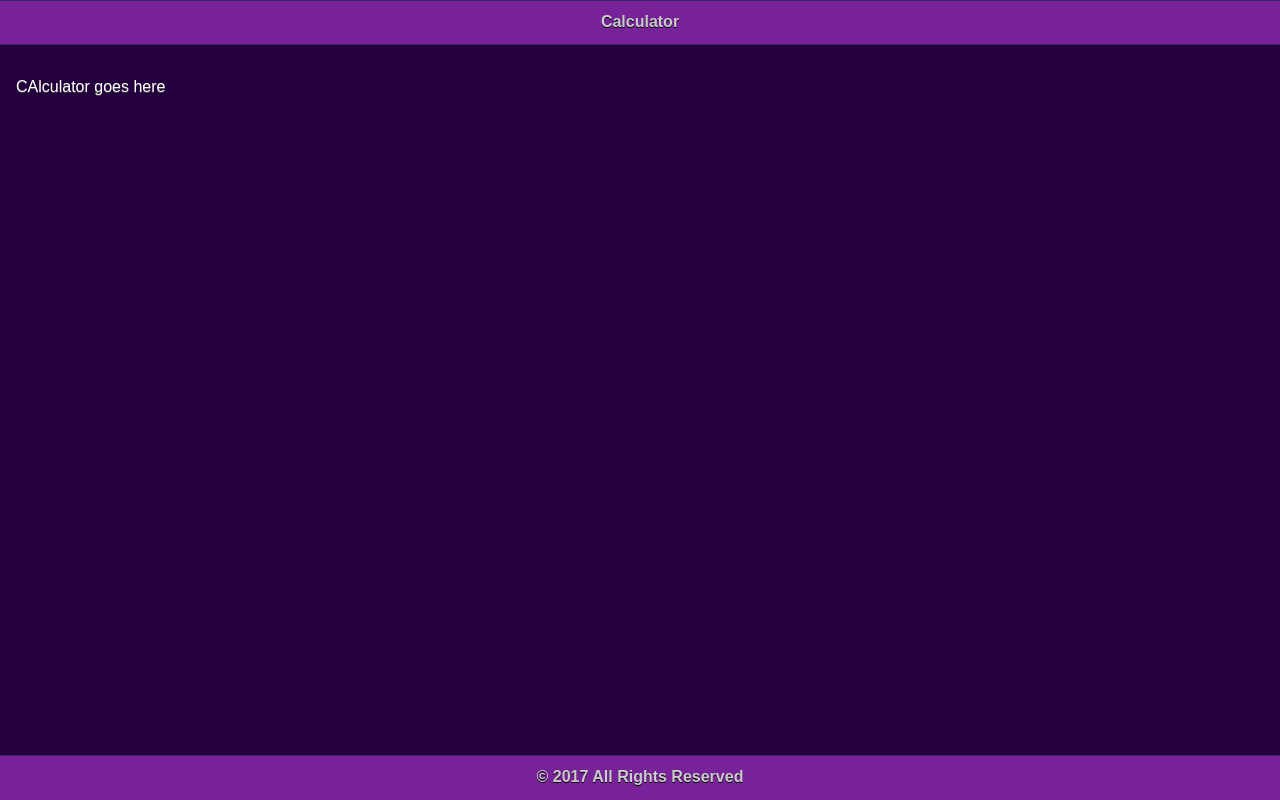
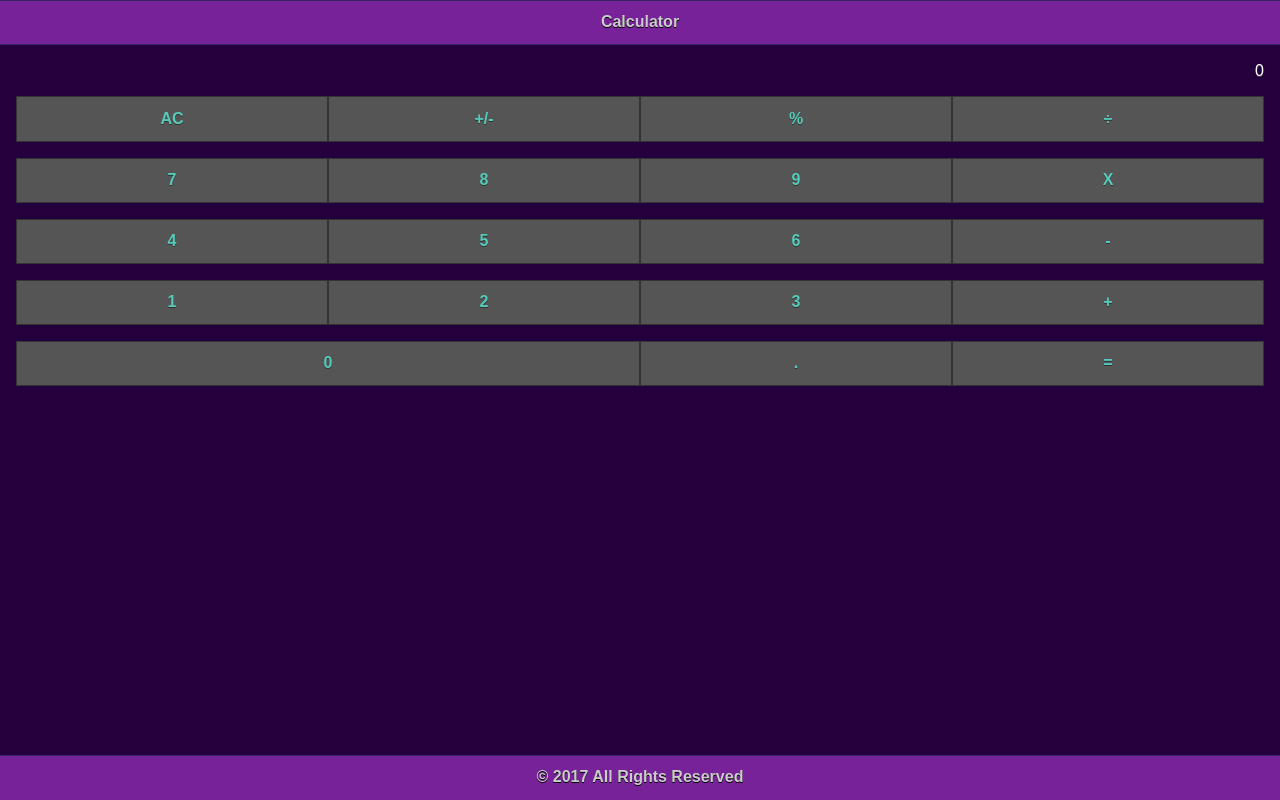
Before and after one commit to Chaosman004/COMP3025-Assignment1, a website: page index.html in a window 1280 px wide. Drawn offline with Linux system fonts and the light colour scheme.

Commit message:
basic layout complete

```diff
--- a/index.html
+++ b/index.html
@@ -1,5 +1,6 @@
 <!Doctype html>
 <html>
+
 <head>
 	<meta charset="utf-8">
 	<meta name="viewport" content="width=device-width, initial-scale=1, user-scalable=no">
@@ -7,8 +8,8 @@
 	<!-- CSS Section -->
 	<link rel="stylesheet" href="\Scripts\lib\custom-css\themes\PurpleNight.min.css" />
 	<link rel="stylesheet" href="\Scripts\lib\custom-css\themes\jquery.mobile.icons.min.css" />
-		<link rel="stylesheet" href="\Scripts\lib\jquery-mobile-bower\css\jquery.mobile-1.4.5.min.css"
-	</head>
+	<link rel="stylesheet" href="\Scripts\lib\jquery-mobile-bower\css\jquery.mobile-1.4.5.min.css" </head>
+
 	<body>
 		<!-- Home Page Container -->
 		<div data-role="page" data-theme="c" id="home">
@@ -18,17 +19,42 @@
 
 			<!-- Main Content goes here -->
 			<div data-role="main" class="ui-content">
-				<p>CAlculator goes here</p>
+				<label style="text-align:right;">0</label>
+				<!-- Button Grid -->
+				<div class="ui-grid-c">
+					<div class="ui-block-a"><span><a href="#" class="ui-btn">AC</a></span></div>
+					<div class="ui-block-b"><span><a href="#" class="ui-btn"> +/-</a></span></div>
+					<div class="ui-block-c"><span><a href="#" class="ui-btn"> %</a></span></div>
+					<div class="ui-block-d"><span><a href="#" class="ui-btn"> ÷</a></span></div>
+					<div class="ui-block-a"><span><a href="#" class="ui-btn"> 7</a></span></div>
+					<div class="ui-block-b"><span><a href="#" class="ui-btn"> 8</a></span></div>
+					<div class="ui-block-c"><span><a href="#" class="ui-btn"> 9</a></span></div>
+					<div class="ui-block-d"><span><a href="#" class="ui-btn"> X</a></span></div>
+					<div class="ui-block-a"><span><a href="#" class="ui-btn"> 4</a></span></div>
+					<div class="ui-block-b"><span><a href="#" class="ui-btn"> 5</a></span></div>
+					<div class="ui-block-c"><span><a href="#" class="ui-btn"> 6</a></span></div>
+					<div class="ui-block-d"><span><a href="#" class="ui-btn"> -</a></span></div>
+					<div class="ui-block-a"><span><a href="#" class="ui-btn"> 1</a></span></div>
+					<div class="ui-block-b"><span><a href="#" class="ui-btn"> 2</a></span></div>
+					<div class="ui-block-c"><span><a href="#" class="ui-btn"> 3</a></span></div>
+					<div class="ui-block-d"><span><a href="#" class="ui-btn"> +</a></span></div>
+					<div class="ui-block-a" style="width:50%"><span><a href="#" class="ui-btn"> 0</a></span></div>
+					<div class="ui-block-b"><span><a href="#" class="ui-btn"> .</a></span></div>
+					<div class="ui-block-d"><span><a href="#" class="ui-btn"> =</a></span></div>
+				</div>
 			</div>
 
 			<!-- footer may or may not remain -->
 			<div data-role="footer" data-position="fixed">
 				<h1>&copy 2017 All Rights Reserved</h1>
 			</div>
-		</div><!-- end home page -->
+		</div>
+		<!-- end home page -->
 
 		<!-- JavaScript Section -->
 		<script src="\Scripts\lib\jquery\dist\jquery.min.js"></script>
 		<script src="\Scripts\lib\jquery-mobile-bower\js\jquery.mobile-1.4.5.min.js"></script>
+		<script> </script>
 	</body>
+
 </html>
```
Lines whose indentation alone changed are shown as unchanged.
